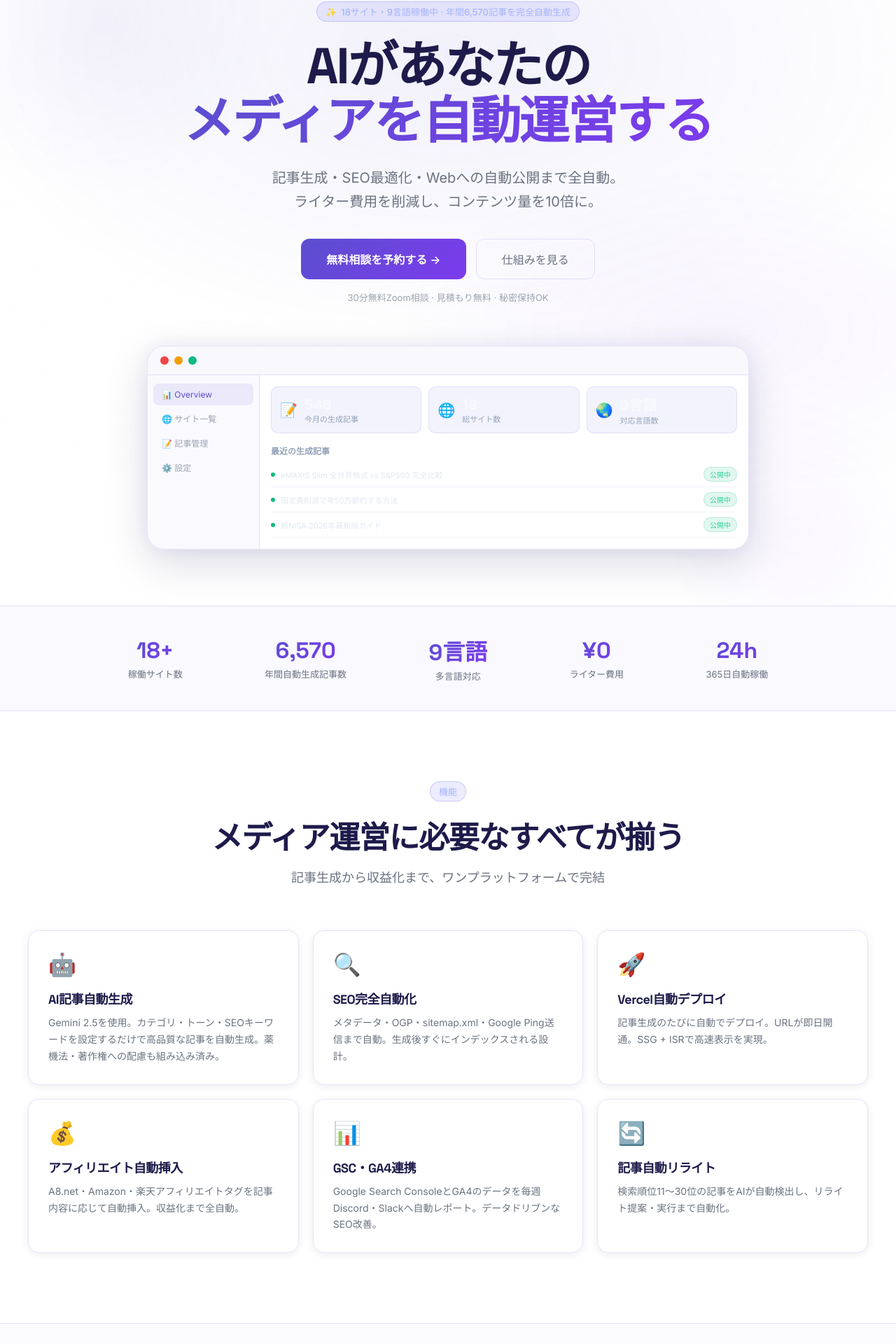
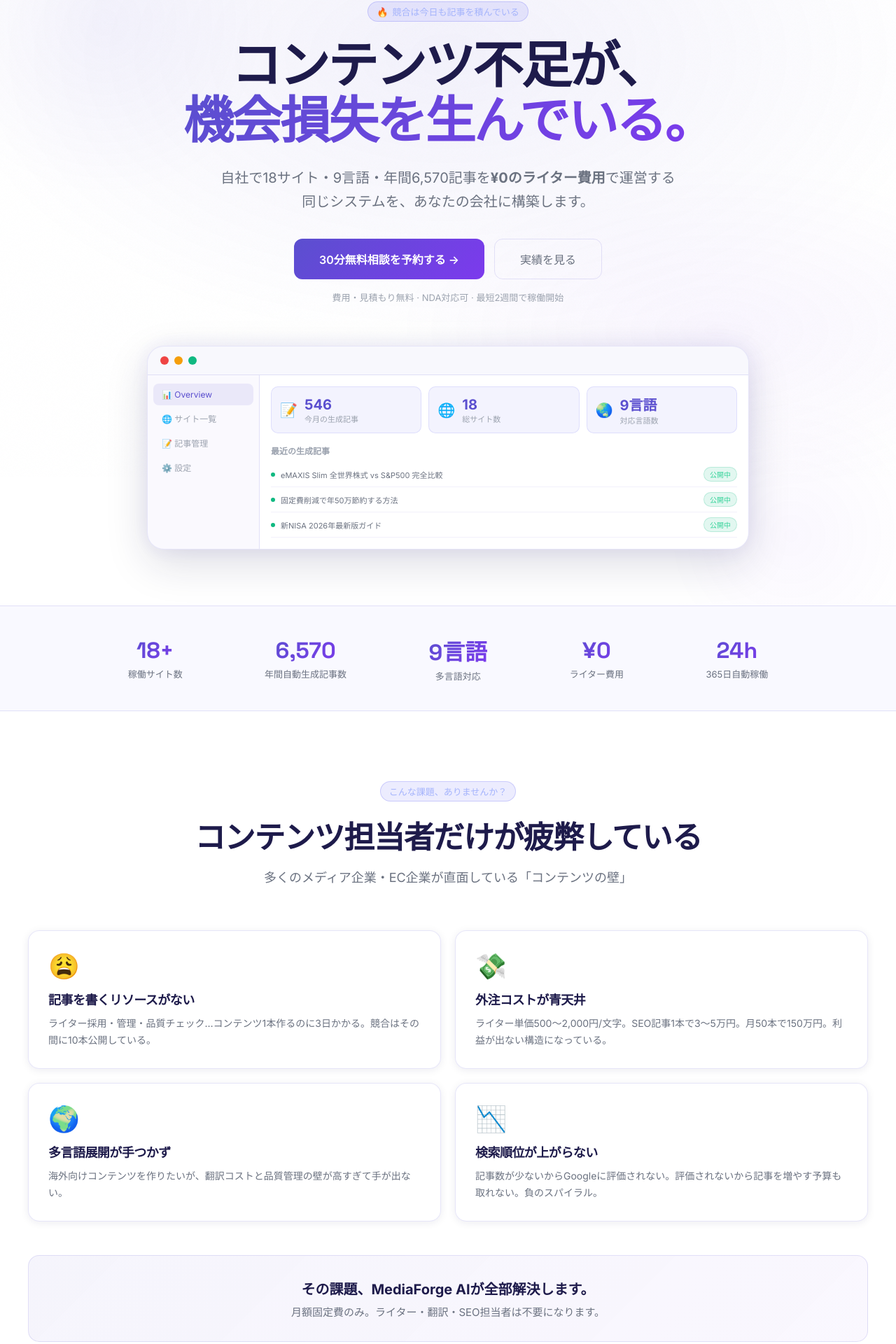
Before and after one commit to dev-futuristicimagination/mediaforge-ai, a Next.js app: page / in a window 1280 px wide. Shown: the part 118-2038 px from the top of the page at 70% size. Built offline with nearby package versions, Linux system fonts and the light colour scheme.

Commit message:
feat: LP redesign - Why Now hero, pain points section, real works section (producer review)

```diff
--- a/src/app/page.module.css
+++ b/src/app/page.module.css
@@ -264,3 +264,43 @@
 @media (max-width: 900px) {
   .contactGrid { grid-template-columns: 1fr; }
 }
+
+/* ── PAIN POINTS ── */
+.painGrid {
+  display: grid; grid-template-columns: repeat(2, 1fr); gap: 20px;
+}
+.painCard { padding: 28px; }
+.painIcon { font-size: 36px; margin-bottom: 12px; }
+.painTitle { font-size: 18px; margin-bottom: 10px; color: var(--text-primary); font-weight: 700; }
+.painDesc { font-size: 14px; color: var(--text-secondary); line-height: 1.7; }
+@media (max-width: 700px) {
+  .painGrid { grid-template-columns: 1fr; }
+}
+
+/* ── WORKS GRID ── */
+.worksGrid {
+  display: grid; grid-template-columns: repeat(3, 1fr); gap: 20px;
+}
+.workCard {
+  padding: 24px;
+  text-decoration: none; color: inherit;
+  display: block;
+  transition: all 0.25s ease;
+}
+.workCard:hover { transform: translateY(-4px); }
+.workCardIcon { font-size: 32px; margin-bottom: 12px; }
+.workCardName { font-size: 16px; font-weight: 700; color: var(--text-primary); margin-bottom: 4px; }
+.workCardUrl { font-size: 12px; color: var(--primary); margin-bottom: 10px; font-family: monospace; }
+.workCardDesc { font-size: 13px; color: var(--text-secondary); line-height: 1.6; margin-bottom: 14px; }
+.workCardTags { display: flex; gap: 8px; flex-wrap: wrap; }
+.workTag {
+  font-size: 11px; padding: 3px 10px;
+  background: rgba(91,79,207,0.08); color: var(--primary);
+  border-radius: 100px; border: 1px solid rgba(91,79,207,0.15);
+}
+@media (max-width: 900px) {
+  .worksGrid { grid-template-columns: 1fr 1fr; }
+}
+@media (max-width: 600px) {
+  .worksGrid { grid-template-columns: 1fr; }
+}
--- a/src/app/page.tsx
+++ b/src/app/page.tsx
@@ -1,5 +1,7 @@
 import Link from 'next/link';
 import styles from './page.module.css';
+
+const CONTACT_FORM = 'https://forms.gle/Vw1PBQefXRLvTw459';
 
 export default function LandingPage() {
   return (
@@ -12,13 +14,14 @@ export default function LandingPage() {
             <span className={styles.logoText}>MediaForge <span className="gradient-text">AI</span></span>
           </div>
           <div className={styles.navLinks}>
+            <a href="#pain">課題</a>
             <a href="#features">機能</a>
-            <a href="#howitworks">使い方</a>
+            <a href="#works">実績</a>
             <a href="#pricing">料金</a>
           </div>
           <div className={styles.navCta}>
             <a href="#features" className="btn-ghost" style={{fontSize:'14px',padding:'9px 18px'}}>サービス内容</a>
-            <a href="#contact" className="btn-primary" style={{fontSize:'14px',padding:'9px 18px'}}>無料相談 →</a>
+            <a href={CONTACT_FORM} className="btn-primary" style={{fontSize:'14px',padding:'9px 18px'}} target="_blank" rel="noopener noreferrer">無料相談 →</a>
           </div>
         </div>
       </nav>
@@ -30,25 +33,25 @@ export default function LandingPage() {
         <div className={styles.heroOrb2} />
         <div className={styles.heroContent}>
           <div className="badge" style={{marginBottom:'24px'}}>
-            <span>✨</span> 18サイト・9言語稼働中 · 年間6,570記事を完全自動生成
+            <span>🔥</span> 競合は今日も記事を積んでいる
           </div>
           <h1 className={styles.heroTitle}>
-            AIがあなたの<br />
-            <span className="gradient-text">メディアを自動運営する</span>
+            コンテンツ不足が、<br />
+            <span className="gradient-text">機会損失を生んでいる。</span>
           </h1>
           <p className={styles.heroSub}>
-            記事生成・SEO最適化・Webへの自動公開まで全自動。<br />
-            ライター費用を削減し、コンテンツ量を10倍に。
+            自社で18サイト・9言語・年間6,570記事を<strong>¥0のライター費用</strong>で運営する<br />
+            同じシステムを、あなたの会社に構築します。
           </p>
           <div className={styles.heroCta}>
-            <a href="#contact" className="btn-primary" style={{fontSize:'16px',padding:'16px 36px'}}>
-              無料相談を予約する →
+            <a href={CONTACT_FORM} className="btn-primary" style={{fontSize:'16px',padding:'16px 36px'}} target="_blank" rel="noopener noreferrer">
+              30分無料相談を予約する →
             </a>
-            <a href="#howitworks" className="btn-ghost" style={{fontSize:'16px',padding:'16px 36px'}}>
-              仕組みを見る
+            <a href="#works" className="btn-ghost" style={{fontSize:'16px',padding:'16px 36px'}}>
+              実績を見る
             </a>
           </div>
-          <p className={styles.heroNote}>30分無料Zoom相談 · 見積もり無料 · 秘密保持OK</p>
+          <p className={styles.heroNote}>費用・見積もり無料 · NDA対応可 · 最短2週間で稼働開始</p>
         </div>
 
         {/* ダッシュボードプレビュー */}
@@ -75,17 +78,17 @@ export default function LandingPage() {
                     <div key={i} className={styles.previewStatCard}>
                       <span style={{fontSize:'20px'}}>{s.icon}</span>
                       <div>
-                        <div style={{fontSize:'20px',fontWeight:700,color:'#f8fafc'}}>{s.val}</div>
-                        <div style={{fontSize:'11px',color:'#94a3b8'}}>{s.label}</div>
+                        <div style={{fontSize:'20px',fontWeight:700,color:'var(--primary)'}}>{s.val}</div>
+                        <div style={{fontSize:'11px',color:'var(--text-muted)'}}>{s.label}</div>
                       </div>
                     </div>
                   ))}
                 </div>
-                <div style={{fontSize:'12px',color:'#94a3b8',marginBottom:'8px',fontWeight:600}}>最近の生成記事</div>
+                <div style={{fontSize:'12px',color:'var(--text-muted)',marginBottom:'8px',fontWeight:600}}>最近の生成記事</div>
                 {['eMAXIS Slim 全世界株式 vs S&P500 完全比較','固定費削減で年50万節約する方法','新NISA 2026年最新版ガイド'].map((title, i) => (
                   <div key={i} className={styles.previewArticleRow}>
                     <span className={styles.previewDot} />
-                    <span style={{fontSize:'11px',color:'#e2e8f0',flex:1,overflow:'hidden',textOverflow:'ellipsis',whiteSpace:'nowrap'}}>{title}</span>
+                    <span style={{fontSize:'11px',color:'var(--text-secondary)',flex:1,overflow:'hidden',textOverflow:'ellipsis',whiteSpace:'nowrap'}}>{title}</span>
                     <span className={styles.previewBadge}>公開中</span>
                   </div>
                 ))}
@@ -113,8 +116,37 @@ export default function LandingPage() {
         </div>
       </section>
 
+      {/* ── PAIN POINTS ── */}
+      <section id="pain" className={styles.section}>
+        <div className={styles.sectionInner}>
+          <div className={styles.sectionHeader}>
+            <div className="badge">こんな課題、ありませんか？</div>
+            <h2 className={styles.sectionTitle}>コンテンツ担当者だけが疲弊している</h2>
+            <p className={styles.sectionSub}>多くのメディア企業・EC企業が直面している「コンテンツの壁」</p>
+          </div>
+          <div className={styles.painGrid}>
+            {[
+              {icon:'😩', title:'記事を書くリソースがない', desc:'ライター採用・管理・品質チェック…コンテンツ1本作るのに3日かかる。競合はその間に10本公開している。'},
+              {icon:'💸', title:'外注コストが青天井', desc:'ライター単価500〜2,000円/文字。SEO記事1本で3〜5万円。月50本で150万円。利益が出ない構造になっている。'},
+              {icon:'🌍', title:'多言語展開が手つかず', desc:'海外向けコンテンツを作りたいが、翻訳コストと品質管理の壁が高すぎて手が出ない。'},
+              {icon:'📉', title:'検索順位が上がらない', desc:'記事数が少ないからGoogleに評価されない。評価されないから記事を増やす予算も取れない。負のスパイラル。'},
+            ].map((p, i) => (
+              <div key={i} className={`glass-card ${styles.painCard}`}>
+                <div className={styles.painIcon}>{p.icon}</div>
+                <h3 className={styles.painTitle}>{p.title}</h3>
+                <p className={styles.painDesc}>{p.desc}</p>
+              </div>
+            ))}
+          </div>
+          <div style={{textAlign:'center',marginTop:'48px',padding:'32px',background:'linear-gradient(135deg,rgba(91,79,207,0.06),rgba(124,58,237,0.04))',borderRadius:'16px',border:'1px solid rgba(91,79,207,0.15)'}}>
+            <p style={{fontSize:'20px',fontWeight:700,marginBottom:'8px',color:'var(--text-primary)'}}>その課題、MediaForge AIが全部解決します。</p>
+            <p style={{color:'var(--text-secondary)',fontSize:'15px'}}>月額固定費のみ。ライター・翻訳・SEO担当者は不要になります。</p>
+          </div>
+        </div>
+      </section>
+
       {/* ── FEATURES ── */}
-      <section id="features" className={styles.section}>
+      <section id="features" className={`${styles.section} ${styles.sectionAlt}`}>
         <div className={styles.sectionInner}>
           <div className={styles.sectionHeader}>
             <div className="badge">機能</div>
@@ -141,7 +173,7 @@ export default function LandingPage() {
       </section>
 
       {/* ── HOW IT WORKS ── */}
-      <section id="howitworks" className={`${styles.section} ${styles.sectionAlt}`}>
+      <section id="howitworks" className={styles.section}>
         <div className={styles.sectionInner}>
           <div className={styles.sectionHeader}>
             <div className="badge">使い方</div>
@@ -165,13 +197,48 @@ export default function LandingPage() {
         </div>
       </section>
 
+      {/* ── REAL WORKS ── */}
+      <section id="works" className={`${styles.section} ${styles.sectionAlt}`}>
+        <div className={styles.sectionInner}>
+          <div className={styles.sectionHeader}>
+            <div className="badge">実際に動いているサイト</div>
+            <h2 className={styles.sectionTitle}>自社で18サイト、今日も自動生成中</h2>
+            <p className={styles.sectionSub}>「できる」ではなく「やっている」。すべて弊社が実際に運営しているメディアです。</p>
+          </div>
+          <div className={styles.worksGrid}>
+            {[
+              {icon:'💼', name:'Asoventure Job', url:'job.asoventure.jp', lang:'日本語', articles:'毎日3本', desc:'就職・転職情報メディア。Gemini AIが業界別キャリア記事を毎日自動生成。'},
+              {icon:'📚', name:'Asoventure Education', url:'education.asoventure.jp', lang:'日本語', articles:'毎日4本', desc:'学習・資格・教育コンテンツを完全自動生成。受験・資格試験の解説記事など。'},
+              {icon:'🎵', name:'music1963', url:'music1963.com', lang:'日本語', articles:'毎日2本', desc:'昭和・平成ノスタルジア音楽メディア。シニア層向けコンテンツをAIで生成。'},
+              {icon:'🗾', name:'Japan Guide', url:'japan.asoventure.jp', lang:'9言語', articles:'毎日18本', desc:'日本旅行ガイドを9言語で自動生成・公開。英語・韓国語・中国語など多言語展開。'},
+              {icon:'💰', name:'副業マネー', url:'fukugyo-money.com', lang:'日本語', articles:'毎日2本', desc:'副業・フリーランス向け金融メディア。アフィリエイト収益化まで完全自動。'},
+              {icon:'🏥', name:'Asoventure Health', url:'health.asoventure.jp', lang:'日本語', articles:'毎日2本', desc:'健康・医療情報メディア。薬機法への配慮を組み込んだAI生成で安心運用。'},
+            ].map((w, i) => (
+              <a key={i} href={`https://${w.url}`} target="_blank" rel="noopener noreferrer" className={`glass-card ${styles.workCard}`}>
+                <div className={styles.workCardIcon}>{w.icon}</div>
+                <div className={styles.workCardName}>{w.name}</div>
+                <div className={styles.workCardUrl}>{w.url}</div>
+                <p className={styles.workCardDesc}>{w.desc}</p>
+                <div className={styles.workCardTags}>
+                  <span className={styles.workTag}>🌐 {w.lang}</span>
+                  <span className={styles.workTag}>📝 {w.articles}</span>
+                </div>
+              </a>
+            ))}
+          </div>
+          <p style={{textAlign:'center',marginTop:'24px',color:'var(--text-muted)',fontSize:'14px'}}>
+            ＊上記はすべてFuturistic Imagination LLCが自社運営するメディアです。同じ仕組みを貴社に構築します。
+          </p>
+        </div>
+      </section>
+
       {/* ── PRICING ── */}
       <section id="pricing" className={styles.section}>
         <div className={styles.sectionInner}>
           <div className={styles.sectionHeader}>
             <div className="badge">料金プラン</div>
-            <h2 className={styles.sectionTitle}>シンプルな月額固定料金</h2>
-            <p className={styles.sectionSub}>ライター1名分の費用で、月150本以上の記事を自動生成。まずは無料相談から。</p>
+            <h2 className={styles.sectionTitle}>ライター1名分の費用で、月150本以上</h2>
+            <p className={styles.sectionSub}>月額固定料金のみ。初期費用・従量課金なし。まずは無料相談から。</p>
           </div>
           <div className={styles.pricingGrid}>
             {[
@@ -180,21 +247,21 @@ export default function LandingPage() {
                 desc:'小規模メディア・個人事業主向け',
                 features:['記事生成 50本/月','1サイト','SEO自動化','アフィリエイト挿入','Discord通知レポート'],
                 cta:'無料相談する', highlighted: false,
-                href: '#contact',
+                href: CONTACT_FORM,
               },
               {
                 name:'Growth', price:'¥150,000', period:'/月',
                 desc:'メディア企業・EC企業向け（最人気）',
                 features:['記事生成 200本/月','5サイト・多言語対応','全機能 + GSC連携','自動リライト','専任サポート'],
                 cta:'無料相談する', highlighted: true,
-                href: '#contact',
+                href: CONTACT_FORM,
               },
               {
                 name:'Enterprise', price:'要相談', period:'',
                 desc:'メディア会社・代理店・大企業向け',
                 features:['記事生成 無制限','サイト数 無制限','全機能＋カスタム開発','専用Slack連携','SLA・NDA対応'],
                 cta:'お問い合わせ', highlighted: false,
-                href: '#contact',
+                href: CONTACT_FORM,
               },
             ].map((plan, i) => (
               <div key={i} className={`glass-card ${styles.pricingCard} ${plan.highlighted ? styles.pricingHighlighted : ''}`}>
@@ -209,7 +276,7 @@ export default function LandingPage() {
                     <li key={j}><span className={styles.checkIcon}>✓</span>{f}</li>
                   ))}
                 </ul>
-                <a href={plan.href} className={plan.highlighted ? 'btn-primary' : 'btn-ghost'} style={{width:'100%',justifyContent:'center',display:'flex'}}>
+                <a href={plan.href} className={plan.highlighted ? 'btn-primary' : 'btn-ghost'} style={{width:'100%',justifyContent:'center',display:'flex'}} target="_blank" rel="noopener noreferrer">
                   {plan.cta}
                 </a>
               </div>
@@ -231,12 +298,7 @@ export default function LandingPage() {
               <div className={styles.contactIcon}>📞</div>
               <h3 className={styles.contactTitle}>無料Zoom相談（30分）</h3>
               <p className={styles.contactDesc}>現状のメディア課題・目標をお聞きし、自動化の可能性と費用感をその場でご回答します。</p>
-              <a
-                href="https://forms.gle/Vw1PBQefXRLvTw459"
-                className="btn-primary"
-                style={{marginTop:'20px',fontSize:'15px',padding:'14px 32px'}}
-                target="_blank" rel="noopener noreferrer"
-              >
+              <a href={CONTACT_FORM} className="btn-primary" style={{marginTop:'20px',fontSize:'15px',padding:'14px 32px'}} target="_blank" rel="noopener noreferrer">
                 相談を申し込む →
               </a>
             </div>
@@ -244,11 +306,7 @@ export default function LandingPage() {
               <div className={styles.contactIcon}>✉️</div>
               <h3 className={styles.contactTitle}>メールで問い合わせ</h3>
               <p className={styles.contactDesc}>詳細な要件・見積もり依頼・NDA対応など、まずはメールでお気軽にどうぞ。通常24時間以内に返信します。</p>
-              <a
-                href="mailto:ta-sato@futuristicimagination.co.jp?subject=MediaForge AI 相談&body=【会社名】%0A【担当者名】%0A【ご相談内容】%0A"
-                className="btn-ghost"
-                style={{marginTop:'20px',fontSize:'15px',padding:'14px 32px'}}
-              >
+              <a href="mailto:ta-sato@futuristicimagination.co.jp?subject=MediaForge AI 相談&body=【会社名】%0A【担当者名】%0A【ご相談内容】%0A" className="btn-ghost" style={{marginTop:'20px',fontSize:'15px',padding:'14px 32px'}}>
                 メールを送る
               </a>
             </div>
@@ -256,12 +314,7 @@ export default function LandingPage() {
               <div className={styles.contactIcon}>🌐</div>
               <h3 className={styles.contactTitle}>会社サイトを見る</h3>
               <p className={styles.contactDesc}>Futuristic Imagination LLCの実績・サービス詳細・会社概要はこちらからご確認いただけます。</p>
-              <a
-                href="https://www.futuristicimagination.co.jp"
-                className="btn-ghost"
-                style={{marginTop:'20px',fontSize:'15px',padding:'14px 32px'}}
-                target="_blank" rel="noopener noreferrer"
-              >
+              <a href="https://www.futuristicimagination.co.jp" className="btn-ghost" style={{marginTop:'20px',fontSize:'15px',padding:'14px 32px'}} target="_blank" rel="noopener noreferrer">
                 FI公式サイトへ →
               </a>
             </div>
@@ -275,7 +328,7 @@ export default function LandingPage() {
         <div className={styles.finalCtaContent}>
           <h2 className={styles.finalCtaTitle}>競合が気づく前に、始めよう</h2>
           <p className={styles.finalCtaSub}>毎日18サイト・100記事を自動生成する同じシステムを、あなたの会社に構築します。</p>
-          <a href="#contact" className="btn-primary" style={{fontSize:'16px',padding:'16px 40px',marginTop:'8px'}}>
+          <a href={CONTACT_FORM} className="btn-primary" style={{fontSize:'16px',padding:'16px 40px',marginTop:'8px'}} target="_blank" rel="noopener noreferrer">
             30分無料相談を予約する →
           </a>
           <p style={{marginTop:'16px',color:'var(--text-muted)',fontSize:'14px'}}>費用・見積もり無料 · 秘密保持対応 · 最短2週間で稼働</p>
@@ -295,7 +348,7 @@ export default function LandingPage() {
           <div className={styles.footerLinks}>
             <a href="#">利用規約</a>
             <a href="#">プライバシーポリシー</a>
-            <a href="#">お問い合わせ</a>
+            <a href={CONTACT_FORM} target="_blank" rel="noopener noreferrer">お問い合わせ</a>
           </div>
         </div>
       </footer>
```
